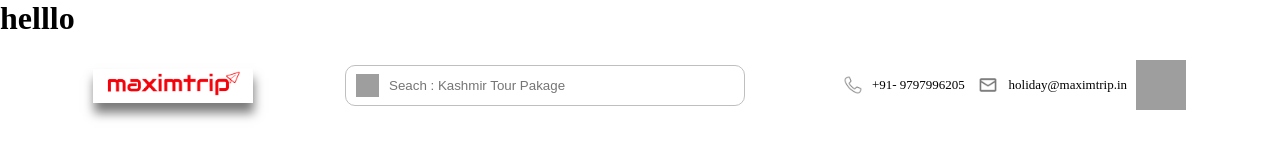
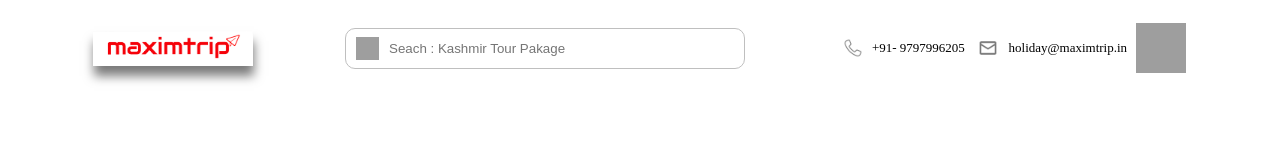
Before and after one commit to tauhid09/Maximtrip, a plain HTML site: page index.html in a window 1280 px wide. Drawn offline with Linux system fonts and the light colour scheme; grey boxes are pictures that could not be loaded.

Commit message:
Update index.html

```diff
--- a/index.html
+++ b/index.html
@@ -8,7 +8,7 @@
     <title>Maximtrip</title>
 </head>
 <body>
-<h1>helllo</h1>
+
     <div id="nav">
         <img src="images/image.png" alt="">
         <div id="search">
```
